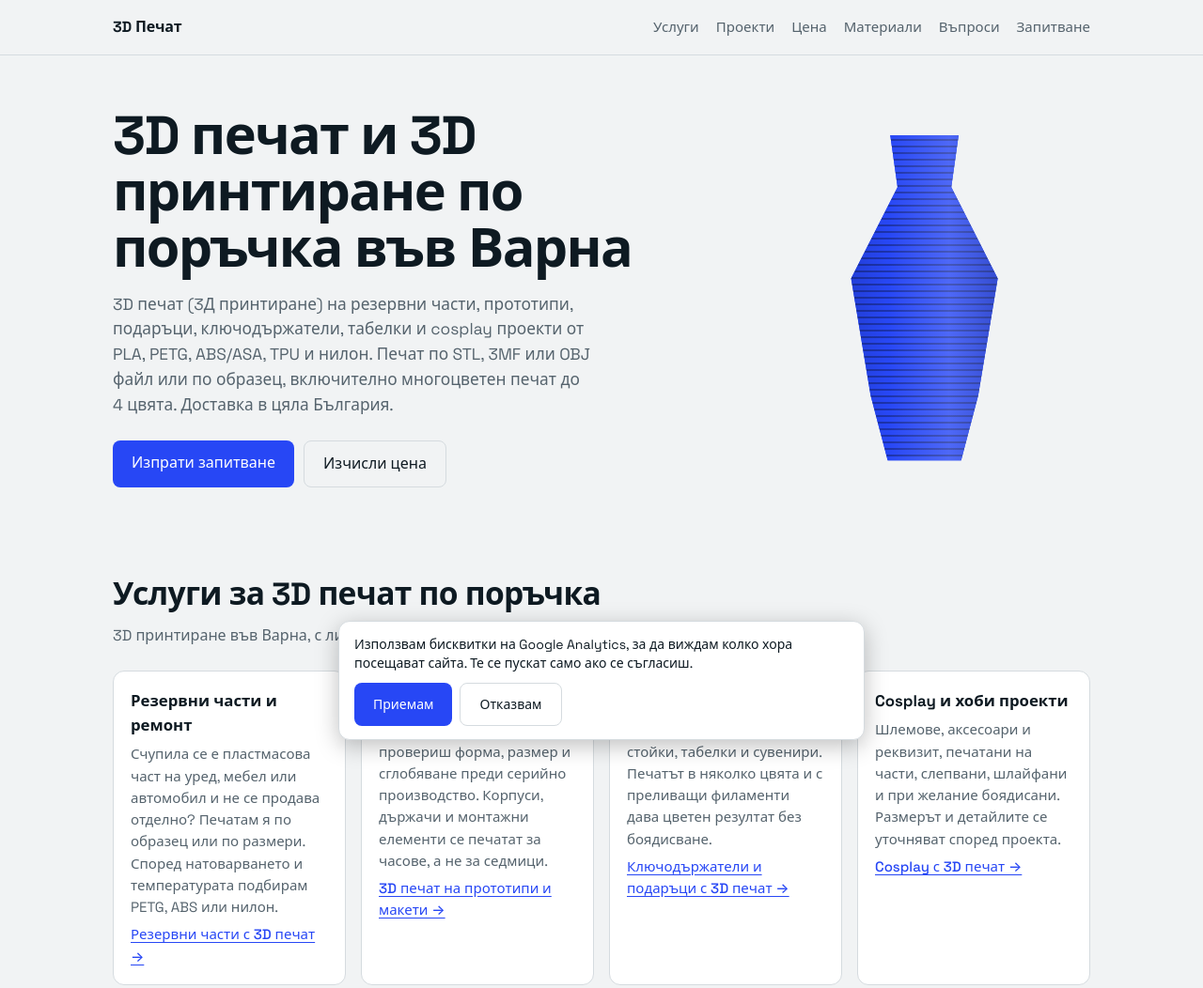
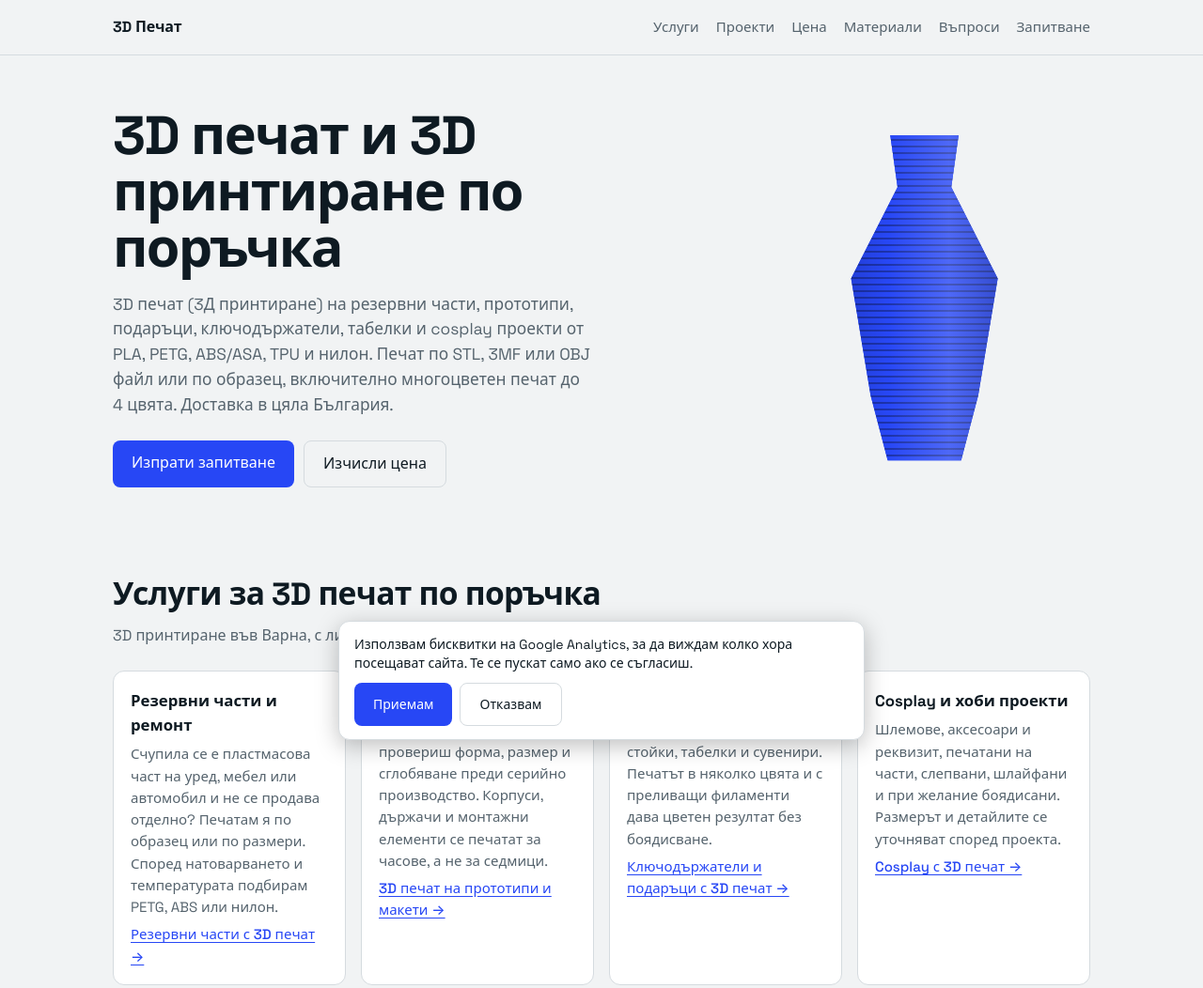
Before and after one commit to ninjalab3d/ninjalab3d.github.io, a plain HTML site: page index.html in a window 1280 px wide. Shown: the top 1052 px of the page at 94% size. Drawn offline with Linux system fonts and the light colour scheme.

Commit message:
Update index.html

```diff
--- a/index.html
+++ b/index.html
@@ -119,7 +119,7 @@ summary{cursor:pointer;font-weight:500}details p{color:var(--mut);margin:8px 0 0
 <main id="top">
 <div class="hero"><div class="wrap">
 <div>
-<h1>3D печат и 3D принтиране по поръчка във Варна</h1>
+<h1>3D печат и 3D принтиране по поръчка</h1>
 <p class="lead">3D печат (3Д принтиране) на резервни части, прототипи, подаръци, ключодържатели, табелки и cosplay проекти от PLA, PETG, ABS/ASA, TPU и нилон. Печат по STL, 3MF или OBJ файл или по образец, включително многоцветен печат до 4 цвята. Доставка в цяла България.</p>
 <div class="cta"><a class="btn" href="#zapitvane">Изпрати запитване</a><a class="btn ghost" href="#kalkulator">Изчисли цена</a></div>
 </div>
```
